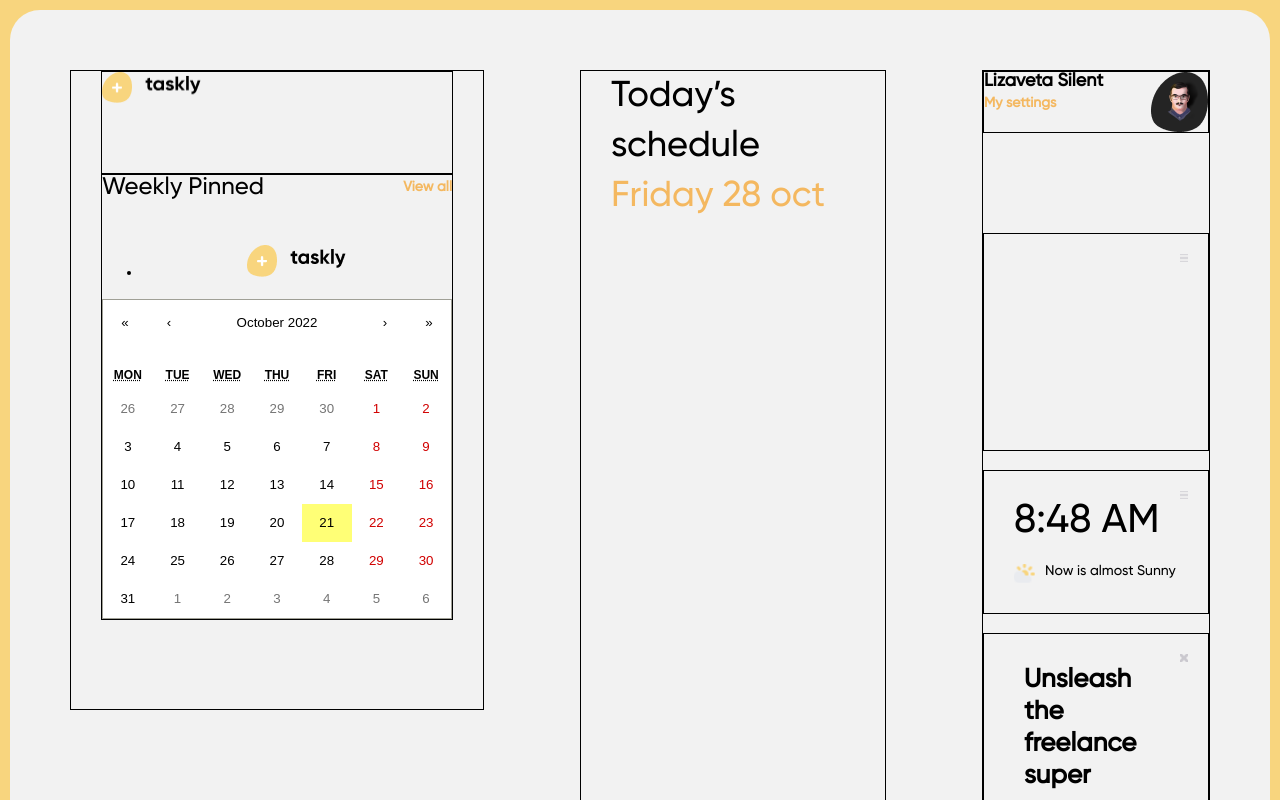
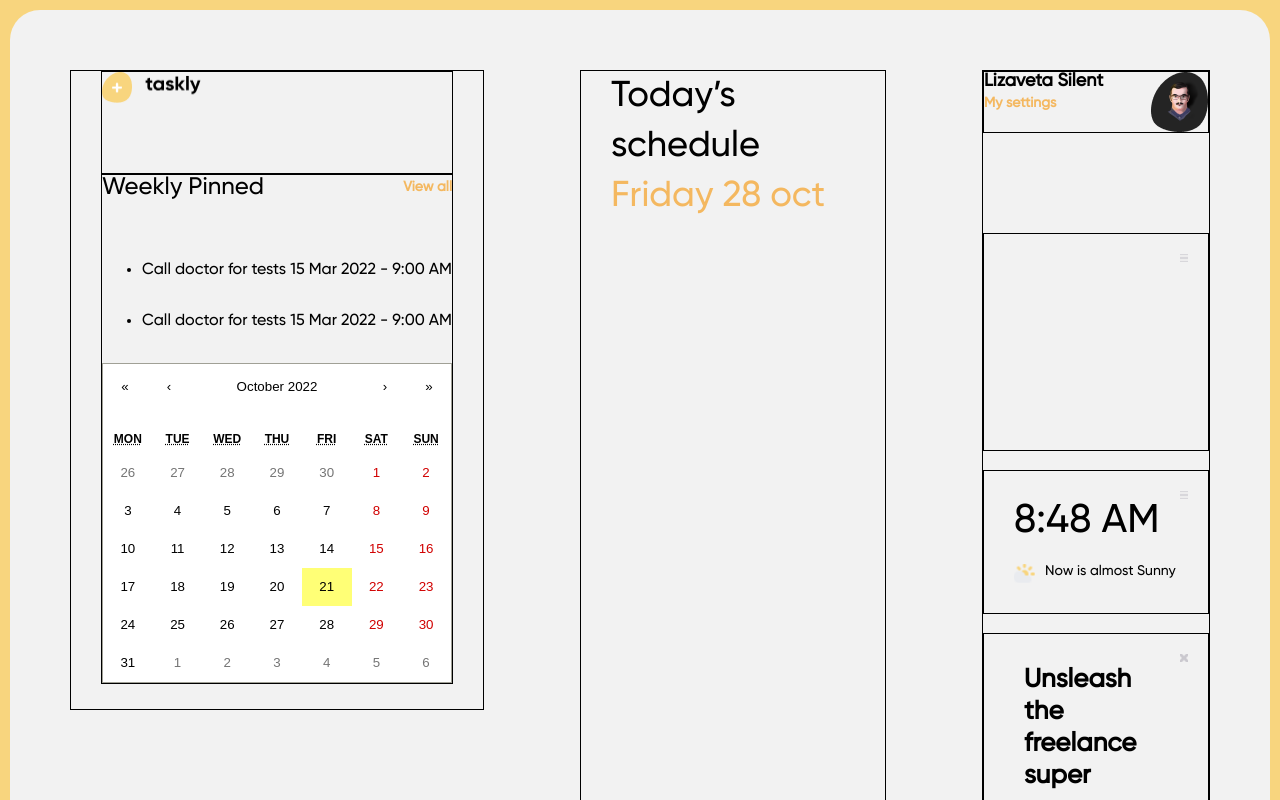
Before and after one commit to lizasilent/taskly, a React (Create React App) app: page / in a window 1280 px wide. Shown: the top 800 px of the page. Built offline with nearby package versions, Linux system fonts and the light colour scheme.

Commit message:
calendar

```diff
--- a/src/App.css
+++ b/src/App.css
@@ -224,9 +224,7 @@ width: 100%;
 
 .weekly {
   border: 1px solid black;
-
 }
-
 
 .weekly__header {
 display: flex;
@@ -251,3 +249,10 @@ padding-bottom: 30px;
   font-weight: bold;
   color: rgba(244, 184, 96, 1);
 }
+
+.item__text-block {
+display: flex;
+flex-direction: row;
+justify-content: space-between;
+align-items: center;
+}
--- a/src/components/LeftMenu.js
+++ b/src/components/LeftMenu.js
@@ -25,15 +25,21 @@ function LeftMenu() {
 
                 <ul className="weekly__list">
                     <li  className="weekly__item">
-                        <div>
-                        <img src={logo} alt=""></img>
-                        <p></p>
-                        <p></p>
+                        <div className="item__text-block">
+                        <p>Call doctor for tests</p>
+                        <p>15 Mar 2022 - 9:00 AM</p>
                         </div>
+                       <div></div>
+                    </li>
 
+                    <li  className="weekly__item">
+                        <div className="item__text-block">
+                        <p>Call doctor for tests</p>
+                        <p>15 Mar 2022 - 9:00 AM</p>
+                        </div>
                        <div></div>
+                    </li>
 
-                    </li>
                 </ul>
 
 </div>
```
